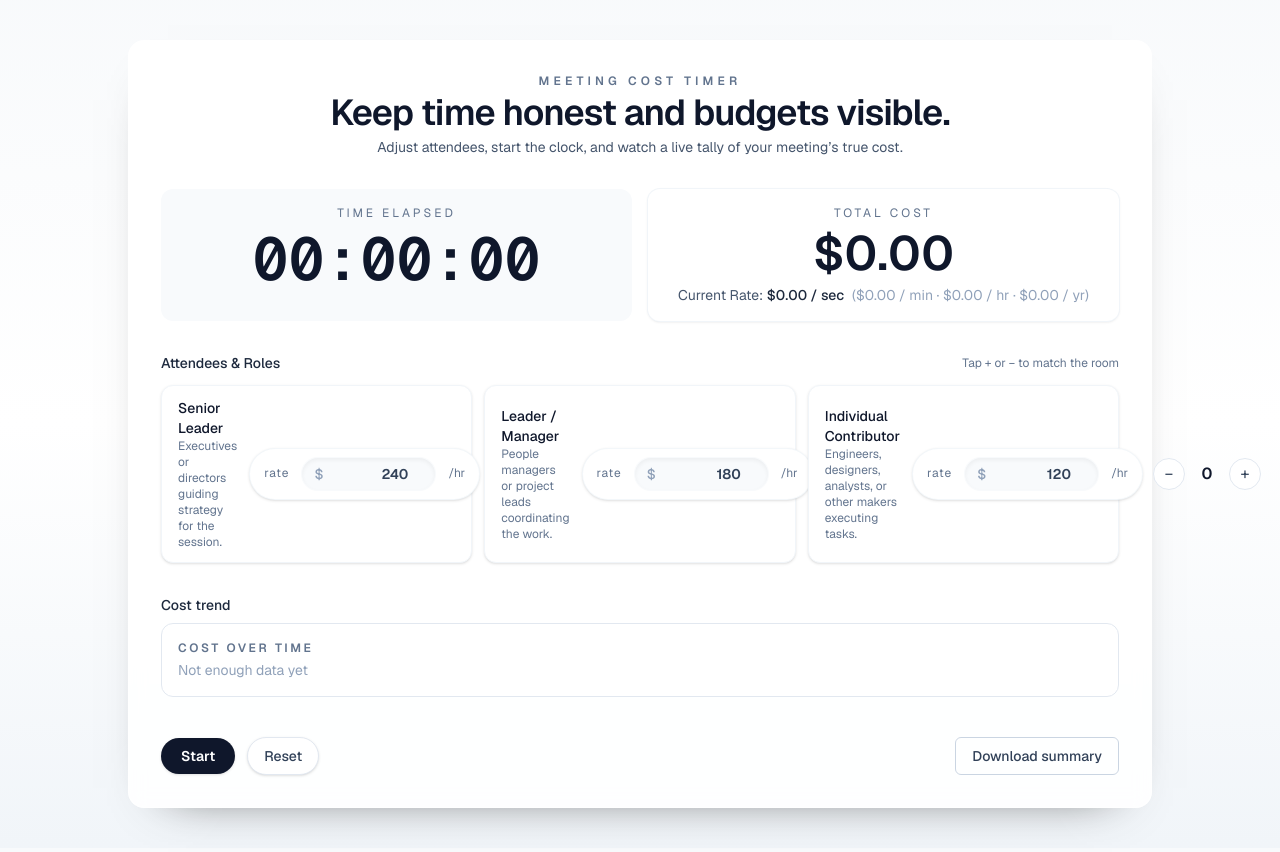
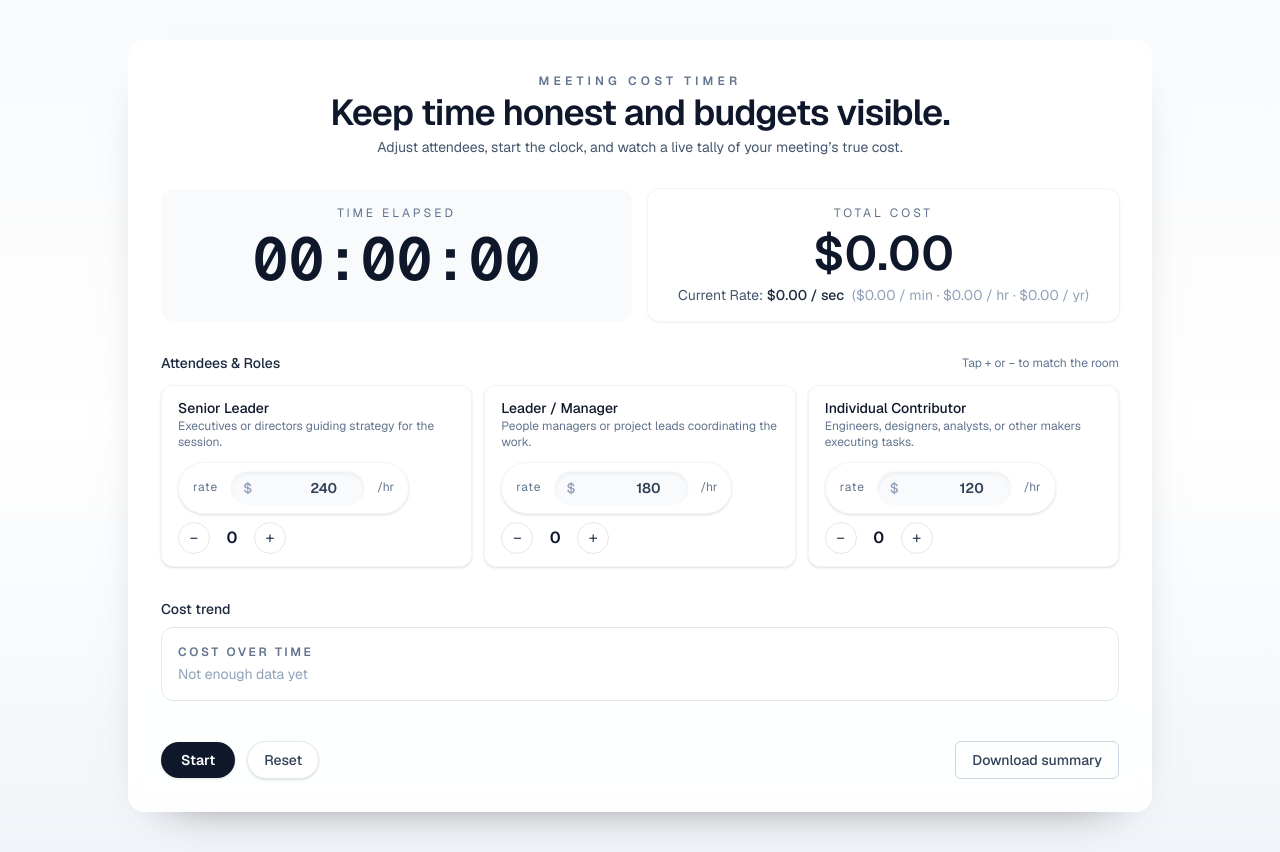
Before and after one commit to MajorIncident/meetingtimer, a Next.js app: page / in a window 1280 px wide. Built offline with nearby package versions, Linux system fonts and the light colour scheme.

Commit message:
Rearrange role controls layout

```diff
--- a/src/components/RoleControls.tsx
+++ b/src/components/RoleControls.tsx
@@ -28,14 +28,14 @@ export function RoleControls({
         return (
           <div
             key={role.id}
-            className="flex flex-col gap-3 rounded-xl border border-slate-100 bg-white px-4 py-3 shadow-sm sm:flex-row sm:items-center sm:justify-between"
+            className="flex flex-col gap-3 rounded-xl border border-slate-100 bg-white px-4 py-3 shadow-sm"
           >
             <div className="flex flex-col text-left">
               <span className="text-sm font-medium text-slate-900">{role.label}</span>
               <span className="text-xs text-slate-500">{role.description}</span>
             </div>
-            <div className="flex w-full flex-col gap-2 self-start sm:w-auto sm:self-auto">
-              <div className="flex items-center gap-2.5 sm:self-auto">
+            <div className="flex w-full flex-col gap-2 self-start">
+              <div className="flex flex-wrap items-center gap-2.5">
                 <div className="flex items-center gap-3 rounded-full border border-slate-100/80 bg-white px-3.5 py-2 text-sm text-slate-700 shadow-sm">
                   <span className="text-[12px] lowercase tracking-[0.08em] text-slate-500">rate</span>
                   <div className="flex items-center rounded-full border border-transparent bg-slate-50 px-3 py-1.5 text-sm font-medium text-slate-700 shadow-inner focus-within:border-indigo-200 focus-within:outline-none focus-within:ring-1 focus-within:ring-indigo-100">
@@ -55,6 +55,8 @@ export function RoleControls({
                   </div>
                   <span className="text-[12px] text-slate-500">/hr</span>
                 </div>
+              </div>
+              <div className="flex items-center gap-2.5">
                 <button
                   type="button"
                   aria-label={`Remove ${role.label}`}
```
